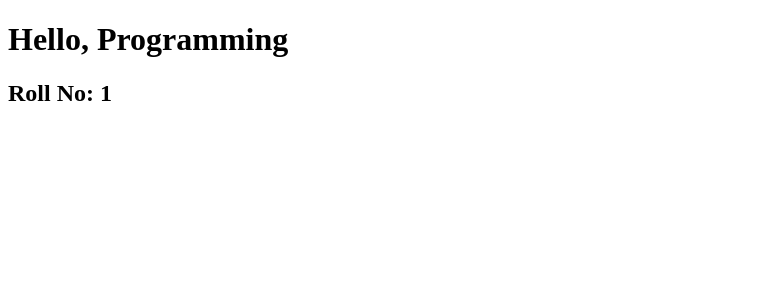
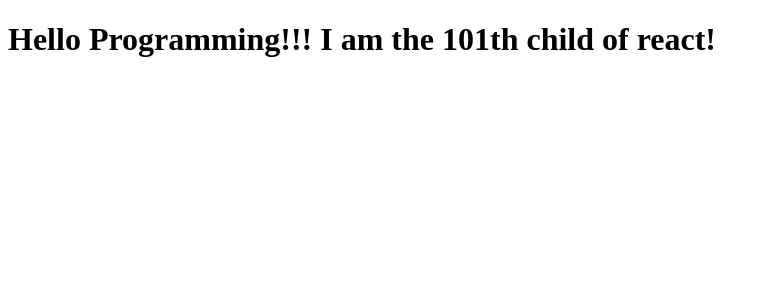
Before and after one commit to vandana1145/reactJSPractise, a React (Create React App) app: page / in a window 1280 px wide. Shown: the top 300 px of the page, without its empty margins (0-768 px from the left). Built offline with nearby package versions, Linux system fonts and the light colour scheme.

Commit message:
Children in JSX in React

```diff
--- a/src/Student.js
+++ b/src/Student.js
@@ -27,27 +27,45 @@ import PropTypes from "prop-types";
 // };
 
 
-// Class based componnet
-class Student extends Component{
+// // Class based componnet
+// class Student extends Component{
+//     render(){
+//         return(
+//             <div>
+//                 <h1>Hello, {this.props.name}</h1>
+//                 <h2>Roll No: {this.props.roll}</h2>
+//             </div>
+//         );
+//     };
+// }
+
+
+// // Typechecking with PropTypes in ReactJS
+// Student.propTypes = {
+//     name: PropTypes.string.isRequired,
+//     roll: PropTypes.number.isRequired
+// };
+
+// Student.defaultProps = {
+//     name: "Programming"
+// }
+
+
+// // Children in JSX in React
+// Functional component
+// const Student = (props) => {
+//     return(
+//         <h1>Hello World!!! {props.children}</h1>
+//     );
+// };
+
+// Class based Component
+class Student extends Component {
     render(){
         return(
-            <div>
-                <h1>Hello, {this.props.name}</h1>
-                <h2>Roll No: {this.props.roll}</h2>
-            </div>
-        );
+            <h1>Hello Programming!!! {this.props.children}</h1>
+        )
     };
-}
-
-
-// Typechecking with PropTypes in ReactJS
-Student.propTypes = {
-    name: PropTypes.string.isRequired,
-    roll: PropTypes.number.isRequired
 };
 
-Student.defaultProps = {
-    name: "Programming"
-}
-
 export default Student;
```
Also changed, not shown: src/index.js (+12 -5 lines).
